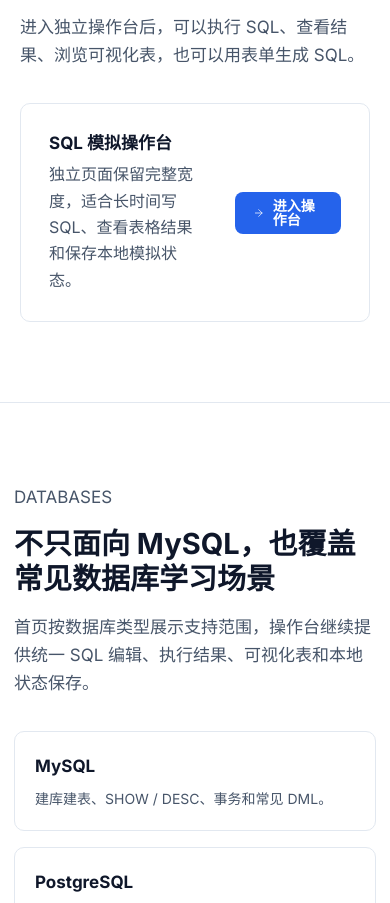
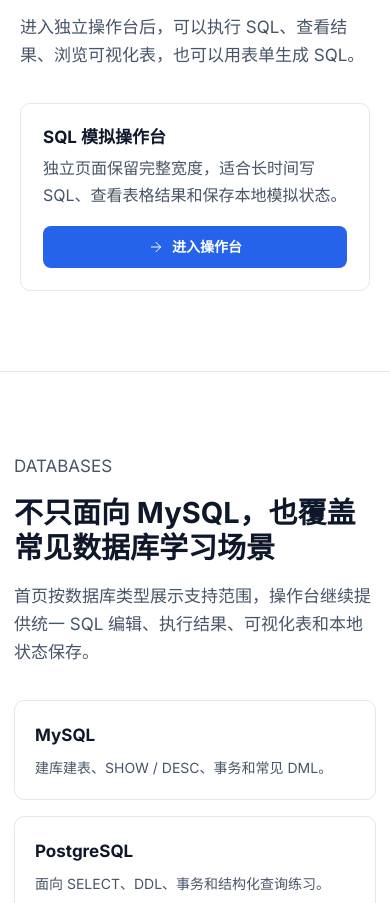
Before and after one commit to SummerXDsss/MySQLSimulator, a website: page public/index.html in a window 390 px wide. Shown: the part 1541-2444 px from the top of the page. Drawn offline with nearby package versions, Linux system fonts and the light colour scheme; no server answers.

Commit message:
Fix homepage mobile layout

```diff
--- a/package.json
+++ b/package.json
@@ -1,6 +1,6 @@
 {
   "name": "sql-database-simulator",
-  "version": "1.1.5",
+  "version": "1.1.6",
   "private": true,
   "description": "Multi-database SQL simulator landing page with IDE-style SQL runner.",
   "main": "server.js",
--- a/public/styles.css
+++ b/public/styles.css
@@ -2255,6 +2255,17 @@
     padding: 12px 0 16px;
   }
 
+  .home-page .console-entry {
+    align-items: stretch;
+    flex-direction: column;
+    gap: 18px;
+    padding: 22px;
+  }
+
+  .home-page .console-entry .primary-button {
+    width: 100%;
+  }
+
   .console-titlebar {
     align-items: flex-start;
     flex-direction: column;
--- a/public/version.js
+++ b/public/version.js
@@ -4,6 +4,7 @@
   versionWidgets.forEach((widget) => {
     const status = widget.querySelector("[data-version-status]");
     const button = widget.querySelector("[data-update-button]");
+    if (!status || !button) return;
     status.textContent = message;
     widget.dataset.state = options.state || "idle";
     button.hidden = !options.showUpdate;
@@ -68,6 +69,7 @@
 
 versionWidgets.forEach((widget) => {
   const button = widget.querySelector("[data-update-button]");
+  if (!button) return;
   button.addEventListener("click", async () => {
     renderVersionState("正在更新，请稍候...", {
       state: "update",
```
Also changed, not shown: 1 other file.
